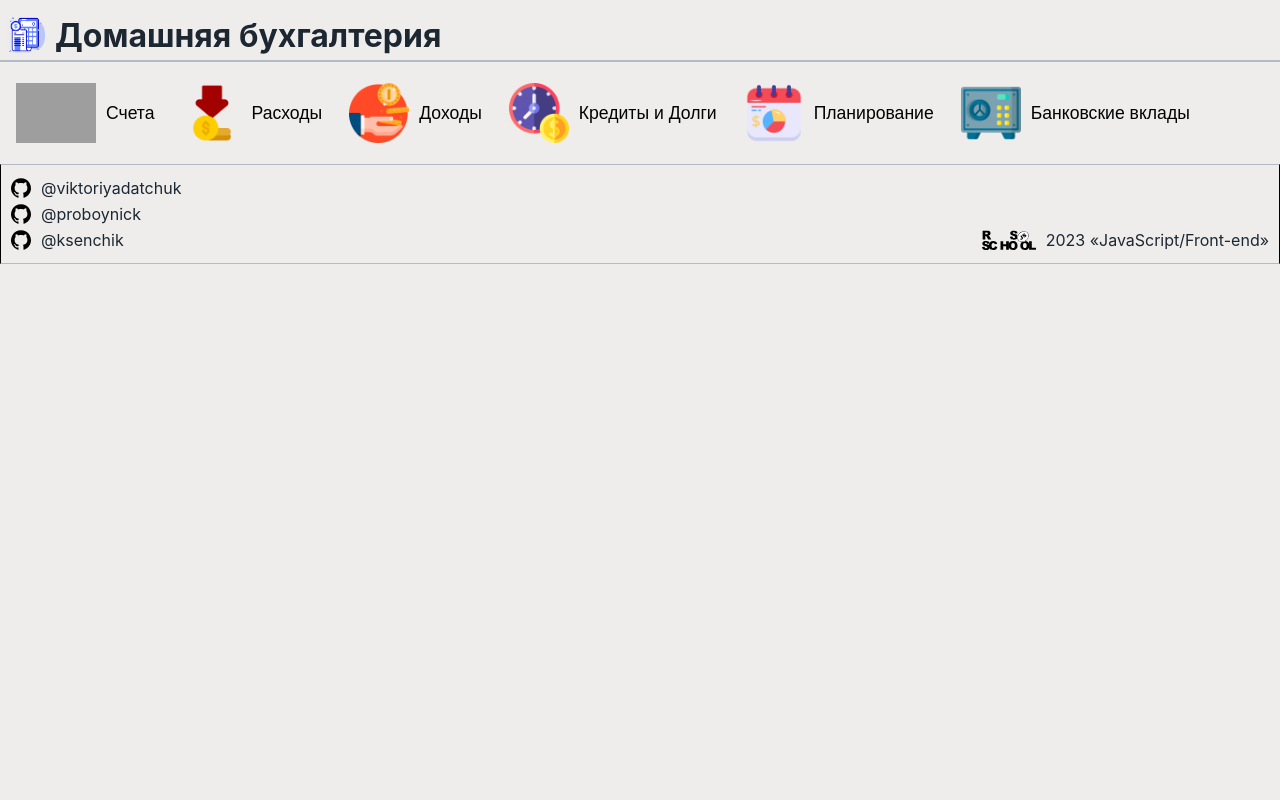
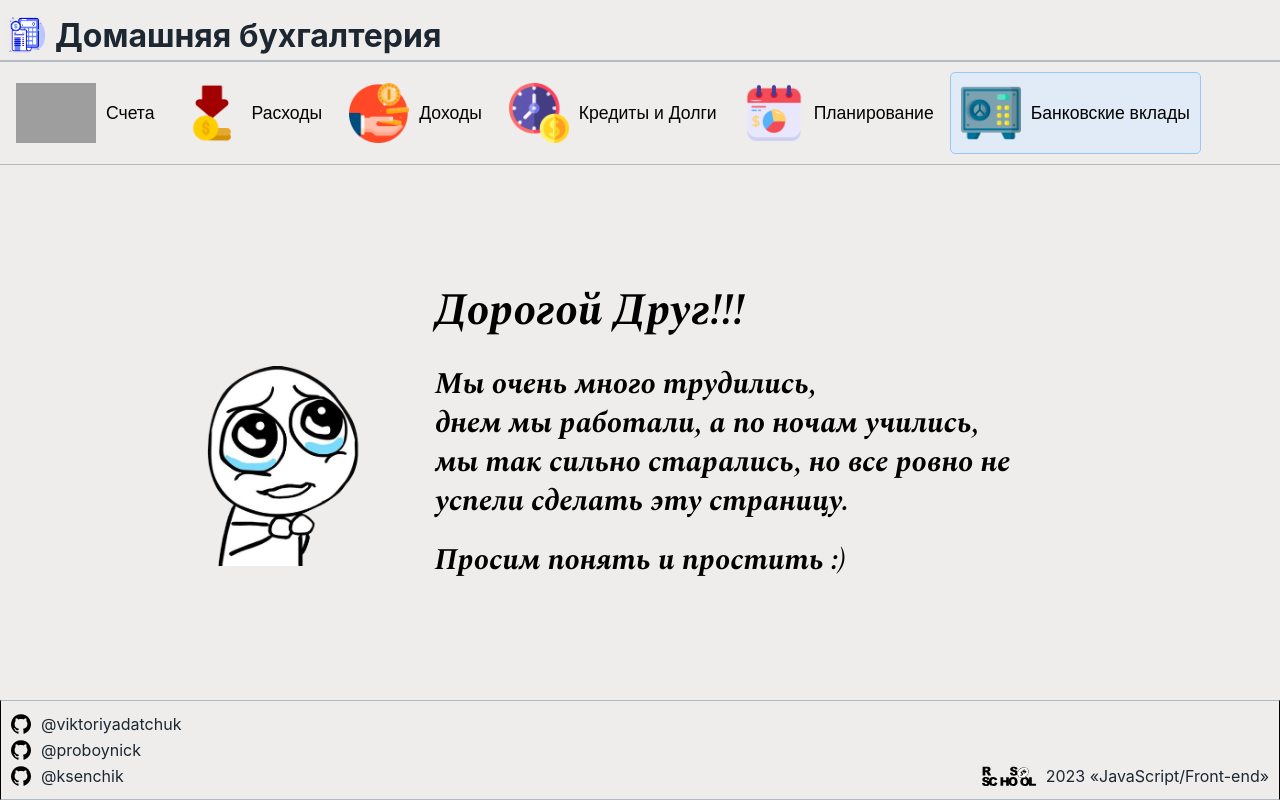
Before and after one commit to ViktoriyaDatchuk/rsclone, a React (Create React App) app: page /deposit in a window 1280 px wide. Built offline with nearby package versions, Linux system fonts and the light colour scheme; grey boxes are pictures that could not be loaded.

Commit message:
feat: add page deposit

```diff
--- a/src/App.tsx
+++ b/src/App.tsx
@@ -5,6 +5,7 @@ import { Routes, Route } from 'react-router-dom';
 import { AccountsPage } from './pages/AccountsPage';
 import { CostsPage } from './pages/CostsPage';
 import { IncomesPage } from './pages/IncomesPage';
+import { DepositPage } from './pages/DepositPage';
 
 function App(): ReactElement {
   return (
@@ -14,6 +15,7 @@ function App(): ReactElement {
         <Route path="/" element={<AccountsPage />} />
         <Route path="/costs" element={<CostsPage />} />
         <Route path="/incomes" element={<IncomesPage />} />
+        <Route path="/deposit" element={<DepositPage />} />
       </Routes>
       <Footer />
     </div>
--- a/src/index.css
+++ b/src/index.css
@@ -12,6 +12,13 @@
   --main-modalHeaderBackground-color: #cad4de;
   --main-error-color: rgb(242, 51, 51);
 }
+
+@font-face {
+  font-family: 'Spectral-BoldItalic';
+  src: local('Spectral-BoldItalic'),
+    url('./assets/fonts/Spectral-BoldItalic.ttf') format('truetype');
+}
+
 html {
   height: 100%;
 }
--- a/src/index.tsx
+++ b/src/index.tsx
@@ -1,5 +1,6 @@
 import React from 'react';
 import ReactDOM from 'react-dom/client';
+import './assets/fonts/Spectral-BoldItalic.ttf';
 import './index.css';
 import App from './App';
 import { BrowserRouter } from 'react-router-dom';
--- a/src/options/HeaderList.ts
+++ b/src/options/HeaderList.ts
@@ -12,5 +12,5 @@ export const HeaderList: HeaderListType = {
   Доходы: [Income, '/incomes'],
   'Кредиты и Долги': [Loans],
   Планирование: [Planning],
-  'Банковские вклады': [Contributions],
+  'Банковские вклады': [Contributions, '/deposit'],
 };
--- /dev/null
+++ b/src/pages/DepositPage.css
@@ -0,0 +1,30 @@
+.deposit {
+  height: 100%;
+  display: flex;
+  gap: 60px;
+  justify-content: center;
+  align-items: center;
+  border-top: 1px solid var(--main-line-color);
+}
+
+.deposit__smiley img {
+  height: 200px;
+  margin-top: 70px;
+}
+
+.deposit__text {
+  font-family: 'Spectral-BoldItalic';
+  font-size: 30px;
+  max-width: 650px;
+}
+
+.deposit__text h2 {
+  font-weight: 600;
+  margin: 10px 0;
+}
+
+.deposit__text p {
+  font-weight: 600;
+  line-height: 130%;
+  margin: 20px 0;
+}
--- /dev/null
+++ b/src/pages/DepositPage.tsx
@@ -0,0 +1,20 @@
+import Smiley from '../assets/img/tears_of_happiness.png';
+import './DepositPage.css';
+
+export const DepositPage = (): JSX.Element => {
+  return (
+    <div className="deposit">
+      <div className="deposit__smiley">
+        <img src={Smiley} alt="Smiley" />
+      </div>
+      <div className="deposit__text">
+        <h2>Дорогой Друг!!!</h2>
+        <p>
+          Мы очень много трудились, <span>{<br/>}</span> днем мы работали, а по ночам учились,<span>{<br/>}</span> мы так сильно старались,
+          но все ровно не успели сделать эту страницу.
+        </p>
+        <p>Просим понять и простить :)</p>
+      </div>
+    </div>
+  );
+};
```
Also changed, not shown: src/assets/fonts/Spectral-BoldItalic.ttf (added), src/assets/img/tears_of_happiness.png (added).
